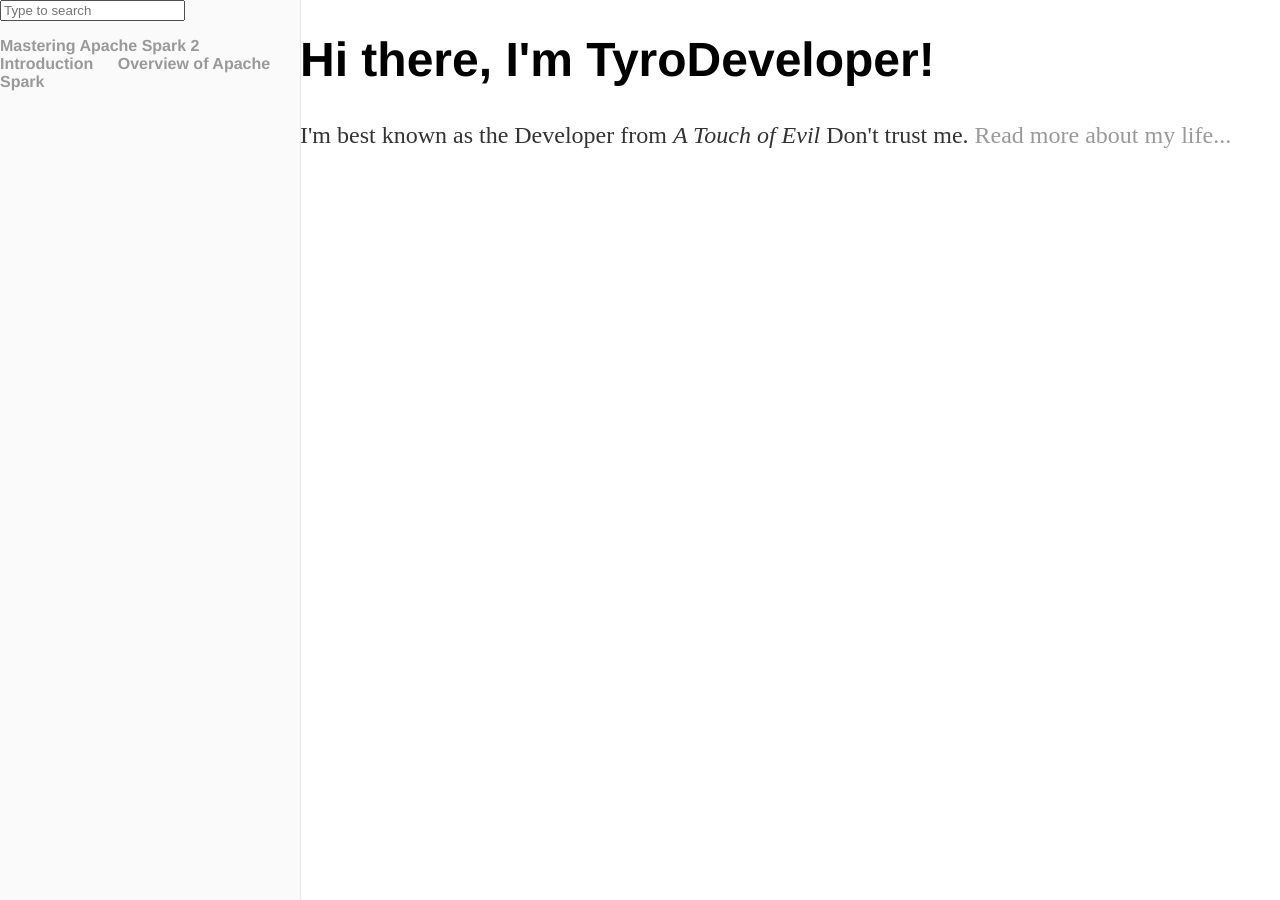
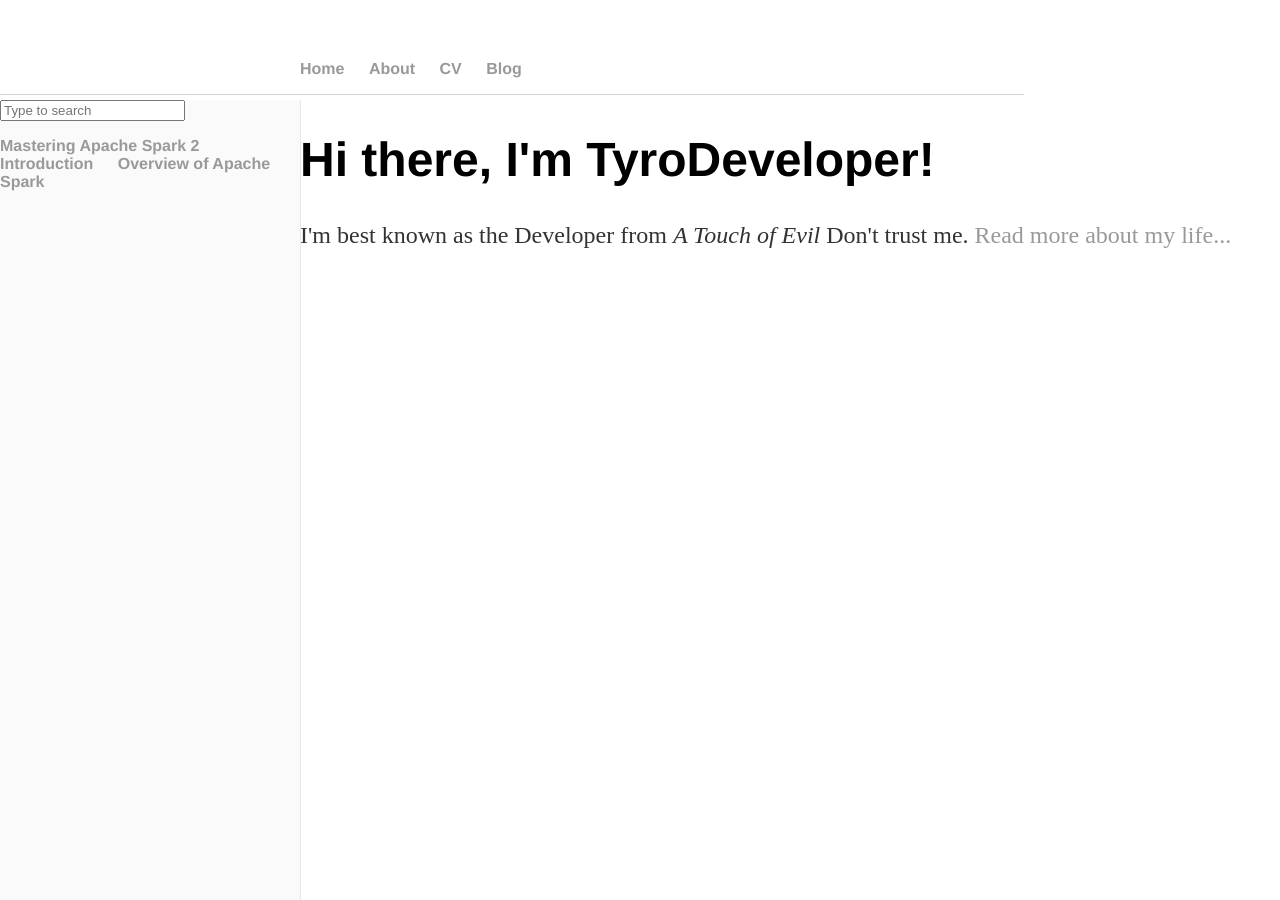
Before and after one commit to tyrodeveloper/tyrodeveloper.github.io, a Jekyll site: the page built from index.html, in a window 1280 px wide. Built offline with Jekyll 4.4.1, drawn with Linux system fonts in a browser that asks for light colours.

Commit message:
Update main.css

```diff
--- a/css/main.css
+++ b/css/main.css
@@ -14,7 +14,7 @@
 .book-summary{
     font-family: "Helvetica Neue",Helvetica,Arial,sans-serif;
     position: absolute;
-    top: 0;
+    top: 100px;
     left: 0;
     bottom: 0;
     z-index: 1;
@@ -26,7 +26,7 @@
 }
 .book-body {
     position: absolute;
-    top: 0;
+    top: 100px;
     right: 0;
     left: 300px;
     bottom: 0;
```
